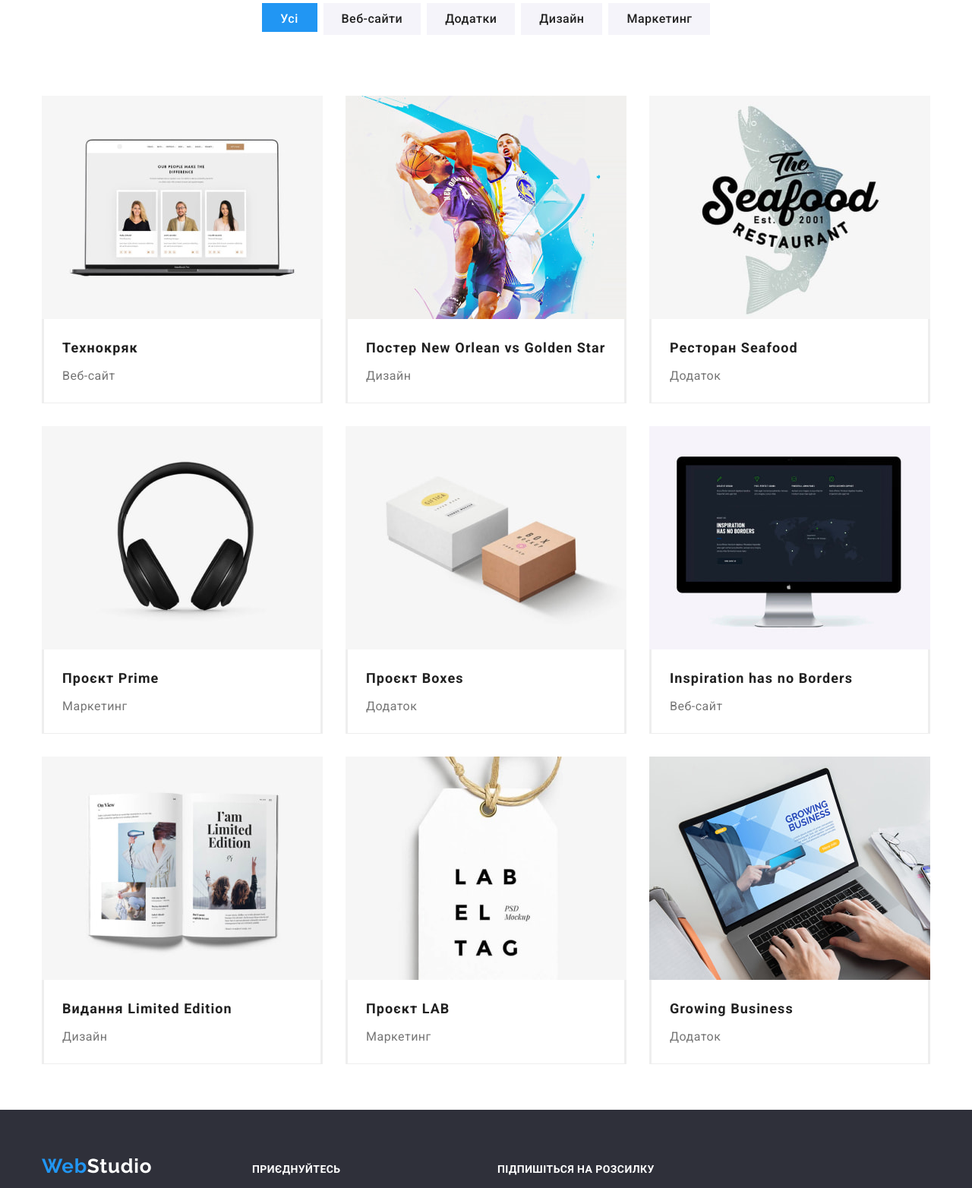
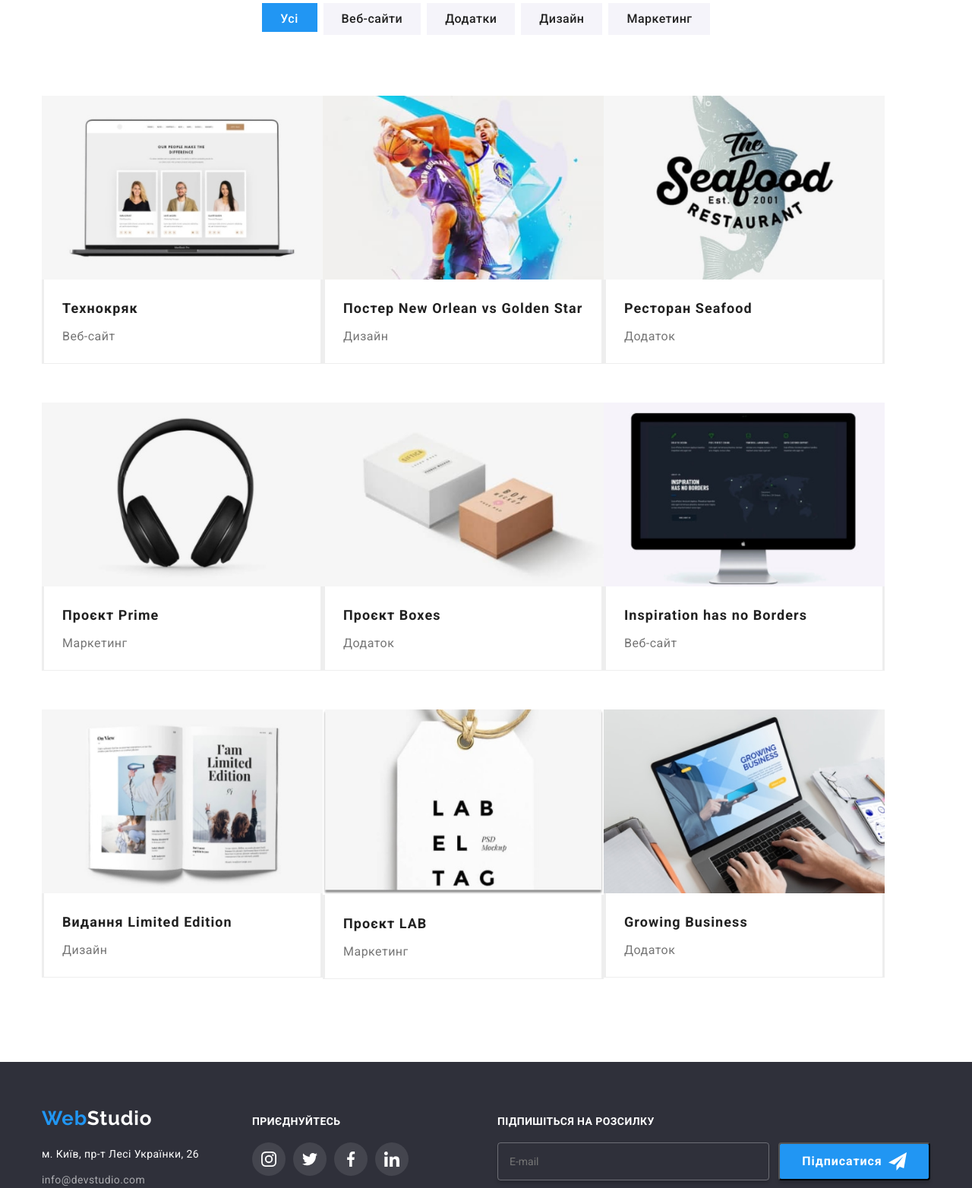
Before and after one commit to TumblerYrik/goit-markup-hw-08, a website built with Parcel: page portfolio.html in a window 1280 px wide. Shown: the part 137-1701 px from the top of the page at 76% size. Built offline with nearby package versions, Linux system fonts and the light colour scheme.

Commit message:
дз - 8

```diff
--- a/portfolio.html
+++ b/portfolio.html
@@ -20,6 +20,11 @@
     <div class="container heder__container">
       <a class="link logo" href="./index.html" aria-label="site-logo-WebStudio">Web<span
           class="logo__part">Studio</span></a>
+      <button type="button" class="menu-toggle js-open-menu" aria-expanded="false" aria-controls="mobile-menu">
+        <svg width="40" height="40" aria-label="Перемикач мобільного меню">
+          <use class="icon-menu" href="./images/sprite.svg#icon-menu_togle"></use>
+        </svg>
+      </button>
       <nav class="nav">
         <ul class="navigation__list list">
           <li class="navigation__item">
@@ -84,7 +89,9 @@
                     особу.
                   </p>
                 </div>
-                <img class="img__card" src="./images/portfolio/img.jpg" alt="три фото" width="370" height="294" />
+                <img class="img__card" srcset="./images/portfolio/mob1.jpg 1x,
+                ./images/portfolio/mob1@2x.jpg 2x" src="./images/portfolio/mob1.jpg" alt="три фото" width="370"
+                  height="294" />
               </div>
               <div class="img__blok">
                 <h3 class="img__title">Технокряк</h3>
@@ -103,7 +110,9 @@
                     особу.
                   </p>
                 </div>
-                <img class="img__card" src="./images/portfolio/img-(1).jpg" alt="баскетбол" width="370" height="294" />
+                <img class="img__card" srcset="./images/portfolio/mob2.jpg 1x,
+                ./images/portfolio/mob2@2x.jpg 2x" src="./images/portfolio/mob2.jpg" alt="баскетбол" width="370"
+                  height="294" />
               </div>
               <div class="img__blok">
                 <h3 class="img__title">
@@ -124,8 +133,8 @@
                     особу.
                   </p>
                 </div>
-                <img class="img__card" src="./images/portfolio/img-(2).jpg" alt="реклама ресторана" width="370"
-                  height="294" />
+                <img class="img__card" srcset="./images/portfolio/mob3.jpg 1x, ./images/portfolio/mob3@2x.jpg 2x"
+                  src="./images/portfolio/mob3.jpg" alt="реклама ресторана" width="370" height="294" />
               </div>
               <div class="img__blok">
                 <h3 class="img__title">Ресторан Seafood</h3>
@@ -144,7 +153,8 @@
                     особу.
                   </p>
                 </div>
-                <img class="img__card" src="./images/portfolio/img-(3).jpg" alt="навушники" width="370" height="294" />
+                <img class="img__card" srcset="./images/portfolio/mob4.jpg 1x, ./images/portfolio/mob4@2x.jpg 2x"
+                  src="./images/portfolio/mob4.jpg" alt="навушники" width="370" height="294" />
               </div>
               <div class="img__blok">
                 <h3 class="img__title">Проєкт Prime</h3>
@@ -163,8 +173,8 @@
                     особу.
                   </p>
                 </div>
-                <img class="img__card" src="./images/portfolio/img-(4).jpg" alt="реклама духов" width="370"
-                  height="294" />
+                <img class="img__card" srcset="./images/portfolio/mob5.jpg 1x, ./images/portfolio/mob5@2x.jpg 2x"
+                  src="./images/portfolio/mob5.jpg" alt="реклама духов" width="370" height="294" />
               </div>
               <div class="img__blok">
                 <h3 class="img__title">Проєкт Boxes</h3>
@@ -183,8 +193,8 @@
                     особу.
                   </p>
                 </div>
-                <img class="img__card" src="./images/portfolio/img-(5).jpg" alt="єкран манітора" width="370"
-                  height="294" />
+                <img class="img__card" srcset="./images/portfolio/mob6.jpg 1x, ./images/portfolio/mob6@2x.jpg 2x"
+                  src="./images/portfolio/mob6.jpg" alt="єкран манітора" width="370" height="294" />
               </div>
               <div class="img__blok">
                 <h3 class="img__title">Inspiration has no Borders</h3>
@@ -203,8 +213,8 @@
                     особу.
                   </p>
                 </div>
-                <img class="img__card" src="./images/portfolio/img-(6).jpg" alt="розкрита книга" width="370"
-                  height="294" />
+                <img class="img__card" srcset="./images/portfolio/mob7.jpg 1x, ./images/portfolio/mob7@2x.jpg 2x"
+                  src="./images/portfolio/mob7.jpg" alt="розкрита книга" width="370" height="294" />
               </div>
               <div class="img__blok">
                 <h3 class="img__title">Видання Limited Edition</h3>
@@ -223,8 +233,8 @@
                     особу.
                   </p>
                 </div>
-                <img class="img__card" src="./images/portfolio/img-(7).jpg" alt="лейба проекту" width="370"
-                  height="294" />
+                <img class="img__card" srcset="./images/portfolio/mob8.jpg 1x, ./images/portfolio/mob8@2x.jpg 2x"
+                  src="./images/portfolio/mob8.jpg" alt="лейба проекту" width="370" height="294" />
               </div>
               <div class="img__blok">
                 <h3 class="img__title">Проєкт LAB</h3>
@@ -243,8 +253,8 @@
                     особу.
                   </p>
                 </div>
-                <img class="img__card" src="./images/portfolio/img-(8).jpg" alt="робота на ноутбуці" width="370"
-                  height="294" />
+                <img class="img__card" srcset="./images/portfolio/mob9.jpg 1x, ./images/portfolio/mob9@2x.jpg 2x"
+                  src="./images/portfolio/mob9.jpg" alt="робота на ноутбуці" width="370" height="294" />
               </div>
               <div class="img__blok">
                 <h3 class="img__title">Growing Business</h3>
--- a/scss/base/_card-set.scss
+++ b/scss/base/_card-set.scss
@@ -1,7 +1,7 @@
 .grid {
     display: flex;
     flex-wrap: wrap;
-    gap: var(--indent);
+    margin: var(--indent);
 }
 
 .grid-item {
--- a/scss/components/_footer-form.scss
+++ b/scss/components/_footer-form.scss
@@ -2,7 +2,7 @@
     display: flex;
     flex-direction: column;
     align-items: center;
-    width: 450px;
+    width: 100%;
     height: 156px;
     margin-top: 60px;
     padding: 0;
--- a/scss/components/_mobile-menu.scss
+++ b/scss/components/_mobile-menu.scss
@@ -39,6 +39,11 @@
     outline: none;
     cursor: pointer;
     background-color: transparent;
+
+    &:hover,
+    &:focus {
+        fill: var(--accent-cl);
+    }
 }
 
 .icon-cross:hover,
--- a/scss/components/_portfolio-btn.scss
+++ b/scss/components/_portfolio-btn.scss
@@ -23,8 +23,6 @@
         background-color: #2196f3;
         box-shadow: 0px 2px 2px 0px rgba(0, 0, 0, 0.12),
             0px 1px 2px 0px rgba(0, 0, 0, 0.08), 0px 3px 1px 0px rgba(0, 0, 0, 0.1);
-        width: 73px;
-        height: 38px;
     }
 
 }
--- a/scss/layuols/_clients.scss
+++ b/scss/layuols/_clients.scss
@@ -31,6 +31,7 @@
         margin: 0;
     }
 }
+
 .clients__item {
     margin-left: 15px;
     margin-top: 15px;
@@ -50,7 +51,6 @@
     display: flex;
     align-items: center;
     justify-content: center;
-    width: 210px;
     height: 92px;
     border-radius: 4px;
     border: 1px solid #afb1b8;
@@ -58,6 +58,10 @@
 
     &:hover {
         border-color: var(--accent-cl);
+    }
+
+    @media screen and (min-width: 480px) {
+        width: 210px;
     }
 
     @media screen and (min-width: 768px) {
--- a/scss/layuols/_portfolio-img-grid.scss
+++ b/scss/layuols/_portfolio-img-grid.scss
@@ -4,10 +4,12 @@
     display: flex;
     flex-direction: column;
     align-items: center;
+    justify-content: center;
 
     @media screen and (min-width: 768px) {
         flex-direction: row;
         flex-wrap: wrap;
+        justify-content: start;
     }
 
     @media screen and (min-width: 1200px) {}
@@ -61,16 +63,23 @@
 }
 
 .img__item {
-    width: 450px;
+    width: 100%;
     --items: 1;
+
+    @media screen and (min-width: 480px) {
+        width: 450px;
+        height: 404px;
+    }
 
     @media screen and (min-width: 768px) {
         width: 354px;
+        height: 440px;
         --items: 2;
     }
 
     @media screen and (min-width: 1200px) {
         width: 370px;
+        height: 404px;
         --items: 3;
     }
 }
```
Also changed, not shown: css/main.css, css/main.min.css, scss/base/dist/_card-set.css (added), scss/components/dist/_footer-form.css (added), scss/components/dist/_mobile-menu.css (added), scss/components/dist/_portfolio-btn.css (added), scss/layuols/dist/_clients.css (added), scss/layuols/dist/_portfolio-filtr.css (added), scss/layuols/dist/_portfolio-img-grid.css (added), 2 other files.
